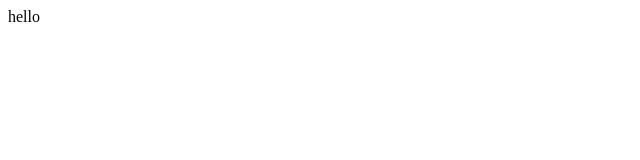
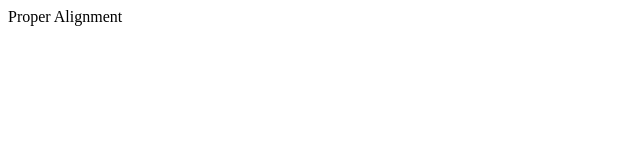
Before and after one commit to zainabmx/Open-Source-Learning, a plain HTML site: page index/index.html in a window 1280 px wide. Shown: the whole page, without its empty margins (0-640 px from the left). Drawn offline with Linux system fonts and the light colour scheme.

Commit message:
Update index.html

```diff
--- a/index/index.html
+++ b/index/index.html
@@ -1 +1 @@
-<p>hello</p>
+<p> Proper Alignment</p>
```
